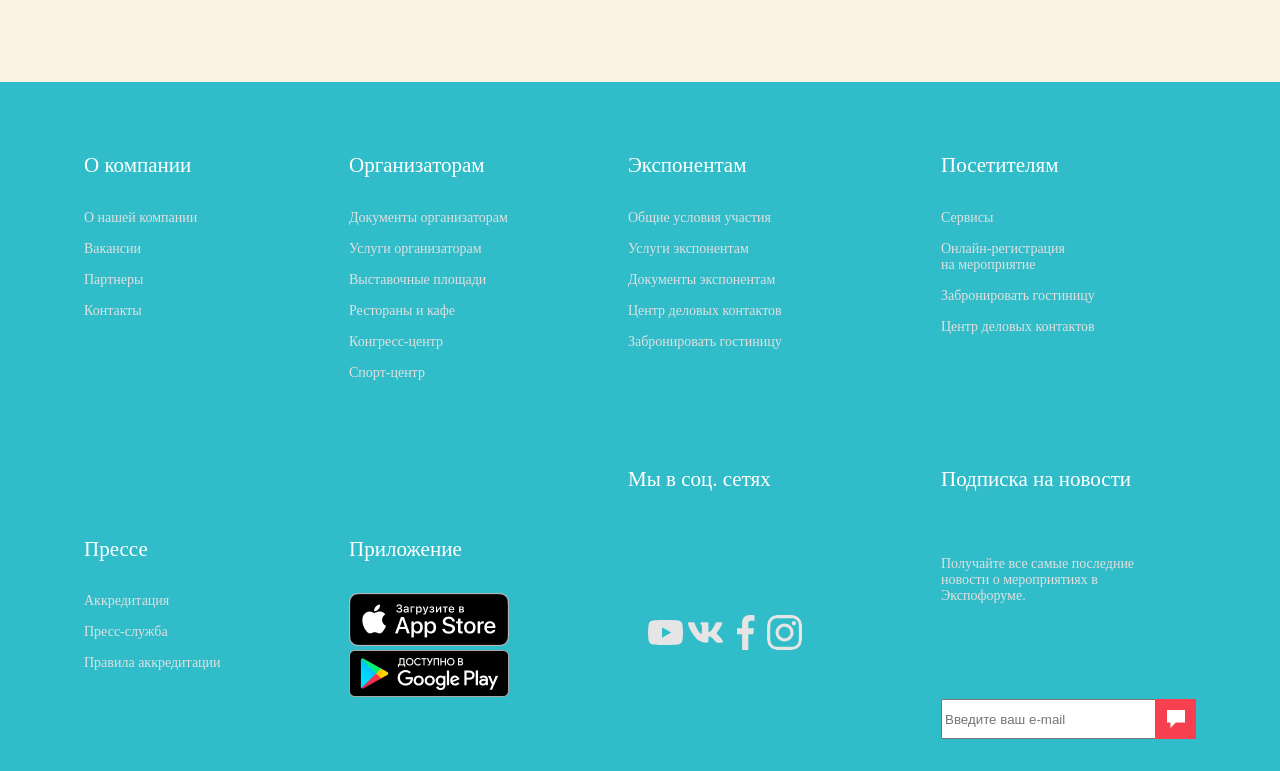
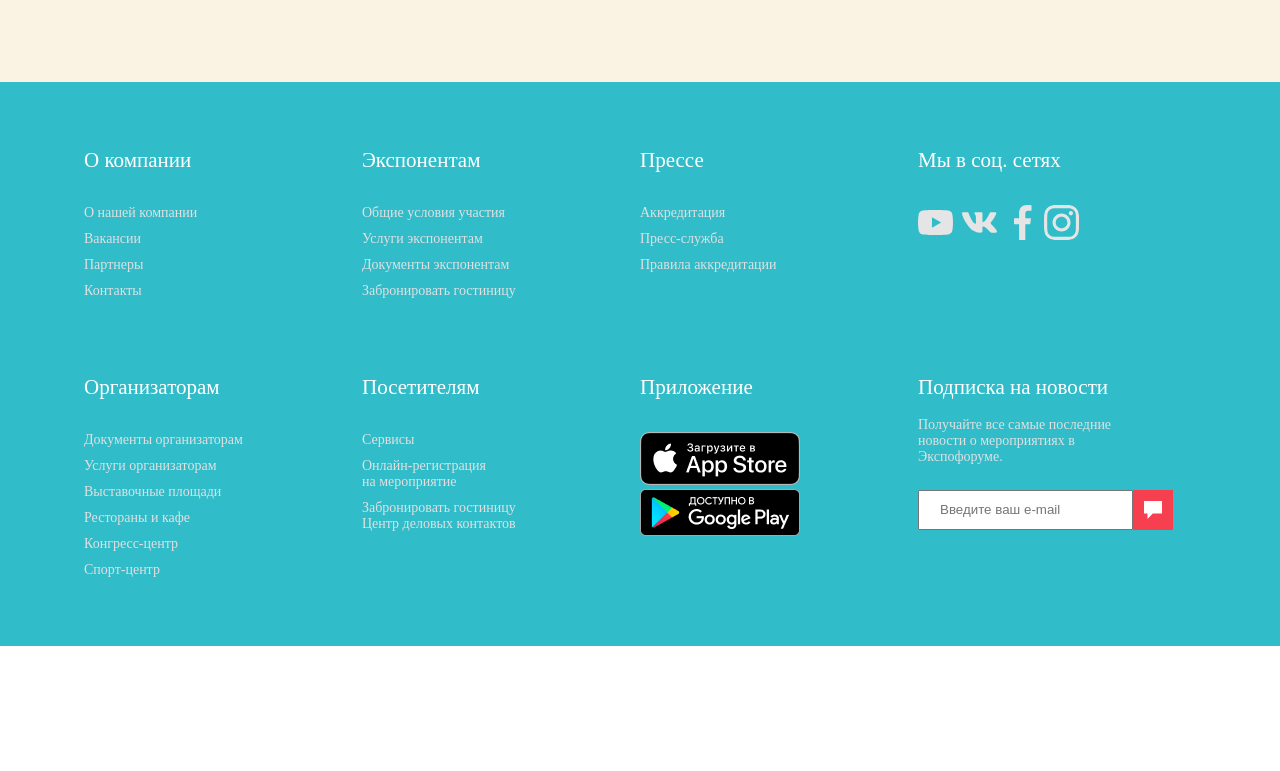
Before and after one commit to JohnCook36/practic, a plain HTML site: page html/index.html in a window 1280 px wide. Shown: the part 2810-3581 px from the top of the page. After the commit the page ends 3456 px from the top, so only its background shows below. Drawn offline with Linux system fonts and the light colour scheme.

Commit message:
fix footer

```diff
--- a/css/index.css
+++ b/css/index.css
@@ -212,22 +212,13 @@ h1,h2,h3,h4,h5,h6 {
     text-align: left;
 }
 
-/* .footer__block:not(:last-child){
-    margin-right: 119px;
-} */
-
 .footer__title {
     margin-bottom: 30px;
     flex-wrap: wrap;
-    font-style: normal;
     font-weight: 500;
     line-height: 1.3;
     text-transform: uppercase;
     transition: color .1s linear;
-}
-
-.footer__subtitle_text {
-    color: var(--red);
 }
 
 .footer__subtitle_p {
@@ -409,37 +400,47 @@ h1,h2,h3,h4,h5,h6 {
     background-color: var(--turquoise);
     font-size: var(--light-size);
 }
+.footer__bot__blocks{
+    display: grid;
+    grid-template-columns: repeat(4, 1fr);
+    grid-template-rows: repeat(2, 197px);
+    grid-row-gap: 30px;
 
-.footer__inner__up {
+    margin: 65px 0 75px;
+}
+.footer__bot__title {
+    font-weight: 500;
+    line-height: 1.3;
+    margin-bottom: 30px;
 }
 
-.footer__title__up {
-    text-transform: none;
+.footer__bot__subtitle {
+    display: block;
+    margin-bottom: 10px;
+    transition: color .1s linear;
 }
 
-.footer__up {
-    color: var(--grey-text)
+.footer__bot__subtitle_a{
+    font-size: var(--light-size);
+    color: var(--grey-text);
 }
+
+.footer__bot__subtitle_a:hover {
+    color: var(--yellow);
+    border-bottom: 1px solid var(--yellow);
+}
+
 
 
 /*===============Social
 =====================*/
 
-.social {
-    display: grid;
-
-}
-
 .social__item {
-    flex-wrap: wrap;
-    font-style: normal;
     font-weight: 500;
     line-height: 1.3;
 }
 
 .social__icons {
-    display: flex;
-    padding: 0 20px;
     fill: var(--grey-icon);
 
     cursor: pointer;
@@ -468,7 +469,6 @@ h1,h2,h3,h4,h5,h6 {
 .social__icon__fb {
     height: 35px;
     width: 35px;
-    margin-right: 4px;
     transition: .2s linear;
 }
 
@@ -494,8 +494,7 @@ h1,h2,h3,h4,h5,h6 {
 =====================*/
 
 .subscribe {
-    display: flex;
-    flex-wrap: wrap;
+
 }
 
 .footer__title-sub {
@@ -504,14 +503,22 @@ h1,h2,h3,h4,h5,h6 {
     line-height: 1.3;
 }
 
+.footer__info-sub {
+    margin-top: 15px;
+    color: var(--grey-text);
+}
+
 .footer__form {
     display: flex;
     align-items: center;
+
+    margin-top: 25px;
 }
 
 .footer__input {
     width: 215px;
     height: 40px;
+    padding: 10px 0 10px 20px;
 }
 
 .footer__input__send {
--- a/html/index.html
+++ b/html/index.html
@@ -330,59 +330,35 @@
 <!--------------------------------------------------Footer__2 ----------------------->
 <footer class="footer__two">
     <div class="container">
-        <div class="footer__inner footer__inner__up ">
-            <div class="footer__block">
-                <h2 class="footer__title footer__title__up">О компании</h2>
-                <p class="footer__subtitle_p"><a class="footer__subtitle footer__up" href="">О нашей компании</a></p>
-                <p class="footer__subtitle_p"><a class="footer__subtitle footer__up" href="">Вакансии</a></p>
-                <p class="footer__subtitle_p"><a class="footer__subtitle footer__up" href="">Партнеры</a></p>
-                <p class="footer__subtitle_p"><a class="footer__subtitle footer__up" href="">Контакты</a></p>
+
+        <div class="footer__bot__blocks" >
+            <div class="footer__bot__block">
+                <h2 class="footer__bot__title">О компании</h2>
+                <p class="footer__bot__subtitle"><a class="footer__bot__subtitle_a" href="">О нашей компании</a></p>
+                <p class="footer__bot__subtitle"><a class="footer__bot__subtitle_a" href="">Вакансии</a></p>
+                <p class="footer__bot__subtitle"><a class="footer__bot__subtitle_a" href="">Партнеры</a></p>
+                <p class="footer__bot__subtitle"><a class="footer__bot__subtitle_a" href="">Контакты</a></p>
             </div>
 
-            <div class="footer__block">
-                <h2 class="footer__title footer__title__up">Организаторам</h2>
-                <p class="footer__subtitle_p"><a class="footer__subtitle footer__up" href="">Документы организаторам</a></p>
-                <p class="footer__subtitle_p"><a class="footer__subtitle footer__up" href="">Услуги организаторам</a></p>
-                <p class="footer__subtitle_p"><a class="footer__subtitle footer__up" href="">Выставочные площади</a></p>
-                <p class="footer__subtitle_p"><a class="footer__subtitle footer__up" href="">Рестораны и кафе</a></p>
-                <p class="footer__subtitle_p"><a class="footer__subtitle footer__up" href="">Конгресс-центр</a></p>
-                <p class="footer__subtitle_p"><a class="footer__subtitle footer__up" href="">Спорт-центр</a></p>
+            <div class="footer__bot__block">
+                <h2 class="footer__bot__title">Экспонентам</h2>
+                <p class="footer__bot__subtitle"><a class="footer__bot__subtitle_a" href="">Общие условия участия</a></p>
+                <p class="footer__bot__subtitle"><a class="footer__bot__subtitle_a" href="">Услуги экспонентам</a></p>
+                <p class="footer__bot__subtitle"><a class="footer__bot__subtitle_a" href="">Документы экспонентам</a></p>
+                <p class="footer__bot__subtitle"><a class="footer__bot__subtitle_a" href="">Забронировать гостиницу</a></p>
             </div>
 
-            <div class="footer__block">
-                <h2 class="footer__title footer__title__up">Экспонентам</h2>
-                <p class="footer__subtitle_p"><a class="footer__subtitle footer__up" href="">Общие условия участия</a></p>
-                <p class="footer__subtitle_p"><a class="footer__subtitle footer__up" href="">Услуги экспонентам</a></p>
-                <p class="footer__subtitle_p"><a class="footer__subtitle footer__up" href="">Документы экспонентам</a></p>
-                <p class="footer__subtitle_p"><a class="footer__subtitle footer__up" href="">Центр деловых контактов</a></p>
-                <p class="footer__subtitle_p"><a class="footer__subtitle footer__up" href="">Забронировать гостиницу</a></p>
+            <div class="footer__bot__block">
+                <h2 class="footer__bot__title">Прессе</h2>
+                <p class="footer__bot__subtitle"><a class="footer__bot__subtitle_a" href="">Аккредитация</a></p>
+                <p class="footer__bot__subtitle"><a class="footer__bot__subtitle_a" href="">Пресс-служба</a></p>
+                <p class="footer__bot__subtitle"><a class="footer__bot__subtitle_a" href="">Правила аккредитации</a>
+                </p>
             </div>
 
-            <div class="footer__block">
-                <h2 class="footer__title footer__title__up">Посетителям</h2>
-                <p class="footer__subtitle_p"><a class="footer__subtitle footer__up" href="">Сервисы</a></p>
-                <p class="footer__subtitle_p"><a class="footer__subtitle footer__up" href="">Онлайн-регистрация <br> на мероприятие</a></p>
-                <p class="footer__subtitle_p"><a class="footer__subtitle footer__up" href="">Забронировать гостиницу</a>
-                </p>
-                <p class="footer__subtitle_p"><a class="footer__subtitle footer__up" href="">Центр деловых контактов</a></p>
-            </div>
-
-            <div class="footer__block">
-                <h2 class="footer__title footer__title__up">Прессе</h2>
-                <p class="footer__subtitle_p"><a class="footer__subtitle footer__up" href="">Аккредитация</a></p>
-                <p class="footer__subtitle_p"><a class="footer__subtitle footer__up" href="">Пресс-служба</a></p>
-                <p class="footer__subtitle_p"><a class="footer__subtitle footer__up" href="">Правила аккредитации</a>
-                </p>
-            </div>
             <!------------------------------------------------social -------------------------------->
-            <div class="footer__block">
-                <h2 class="footer__title footer__title__up">Приложение</h2>
-                <a href=""> <img src="../img/app_store_1.png" alt="app store icon"></a>
-                <a href=""> <img src="../img/google_play_1.png" alt="google_play icon"></a>
-            </div>
-
             <div class="social">
-                <h2 class="social__item">Мы в соц. сетях</h2>
+                <h2 class="footer__bot__title">Мы в соц. сетях</h2>
                 <div class="social__icons">
                     <svg class="social__icon__yt">
                         <use xlink:href="#youtube"></use>
@@ -403,9 +379,37 @@
                 </div>
             </div>
 
-            <div class="subscribe">
+            <div class="footer__bot__block">
+                <h2 class="footer__bot__title">Организаторам</h2>
+                <p class="footer__bot__subtitle"><a class="footer__bot__subtitle_a" href="">Документы организаторам</a></p>
+                <p class="footer__bot__subtitle"><a class="footer__bot__subtitle_a" href="">Услуги организаторам</a></p>
+                <p class="footer__bot__subtitle"><a class="footer__bot__subtitle_a" href="">Выставочные площади</a></p>
+                <p class="footer__bot__subtitle"><a class="footer__bot__subtitle_a" href="">Рестораны и кафе</a></p>
+                <p class="footer__bot__subtitle"><a class="footer__bot__subtitle_a" href="">Конгресс-центр</a></p>
+                <p class="footer__bot__subtitle"><a class="footer__bot__subtitle_a" href="">Спорт-центр</a></p>
+            </div>
+
+
+
+            <div class="footer__bot__block">
+                <h2 class="footer__bot__title">Посетителям</h2>
+                <p class="footer__bot__subtitle"><a class="footer__bot__subtitle_a" href="">Сервисы</a></p>
+                <p class="footer__bot__subtitle"><a class="footer__bot__subtitle_a" href="">Онлайн-регистрация <br> на мероприятие</a></p>
+                <p class=footer__bot__subtitle"><a class="footer__bot__subtitle_a" href="">Забронировать гостиницу</a>
+                </p>
+                <p class="footer__bot__subtitle"><a class="footer__bot__subtitle_a" href="">Центр деловых контактов</a></p>
+            </div>
+
+            <div class="footer__bot__block">
+                <h2 class="footer__bot__title">Приложение</h2>
+                <a href=""> <img src="../img/app_store_1.png" alt="app store icon"></a>
+                <a href=""> <img src="../img/google_play_1.png" alt="google_play icon"></a>
+            </div>
+
+
+            <div class="footer__bot__block">
                 <h2 class="footer__title-sub">Подписка на новости</h2>
-                <p class="footer__up">Получайте все самые последние <br> новости о мероприятиях в <br> Экспофоруме.</p>
+                <p class="footer__info-sub">Получайте все самые последние <br> новости о мероприятиях в <br> Экспофоруме.</p>
                 <div class="footer__form">
                     <label>
                         <input name="email" class="footer__input" type="email" placeholder="Введите ваш e-mail"/>
```
